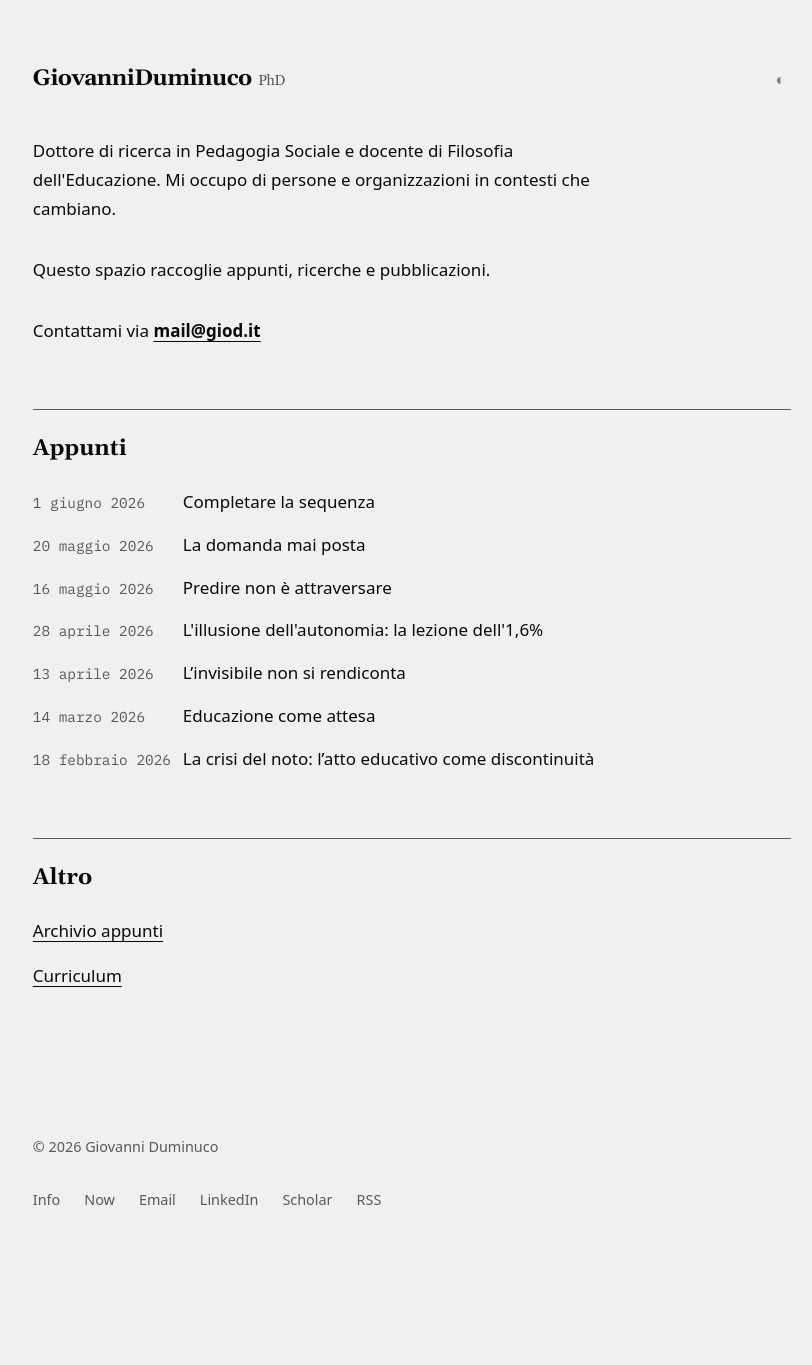
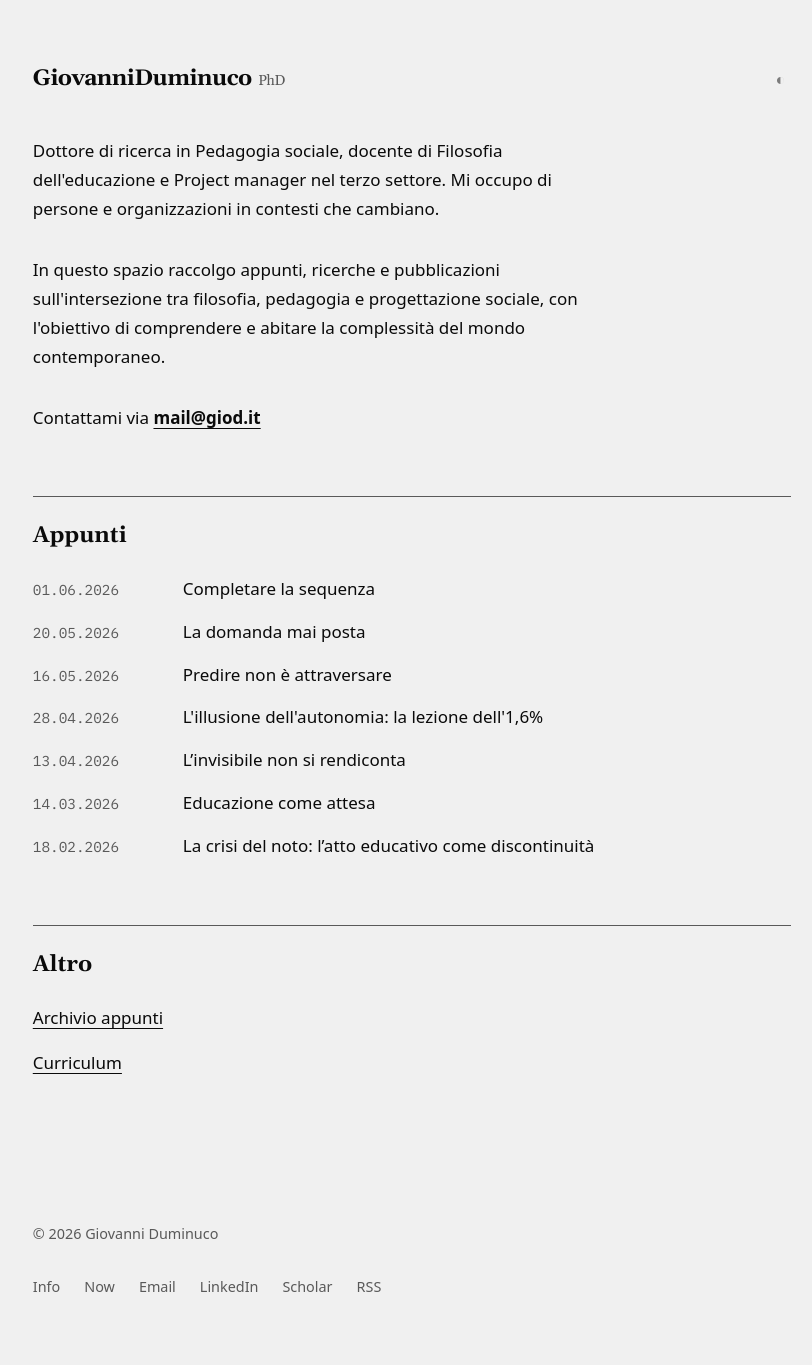
Before and after one commit to dumgio/dumgio.github.io, a Jekyll site: the page built from index.html, in a window 1280 px wide. Shown: the whole page, without its empty margins (228-1040 px from the left). Built offline with Jekyll 4.4.1, drawn with Linux system fonts in a browser that asks for light colours; comment, search, counter and statistics services are not loaded; before the commit the page ends 1278 px from its top, so only the background shows below that.

Commit message:
Aggiorna bio e formato date in homepage
Co-Authored-By: Claude Sonnet 4.6 <noreply@anthropic.com>

```diff
--- a/index.html
+++ b/index.html
@@ -2,8 +2,8 @@
 layout: default
 ---
 
-<p class="intro-text">Dottore di ricerca in Pedagogia Sociale e docente di Filosofia dell'Educazione. Mi occupo di persone e organizzazioni in contesti che cambiano.</p>
-<p class="intro-text">Questo spazio raccoglie appunti, ricerche e pubblicazioni.</p>
+<p class="intro-text">Dottore di ricerca in Pedagogia sociale, docente di Filosofia dell'educazione e Project manager nel terzo settore. Mi occupo di persone e organizzazioni in contesti che cambiano.</p>
+<p class="intro-text">In questo spazio raccolgo appunti, ricerche e pubblicazioni sull'intersezione tra filosofia, pedagogia e progettazione sociale, con l'obiettivo di comprendere e abitare la complessità del mondo contemporaneo.</p>
 <p>Contattami via <strong><a href="mailto:mail@giod.it">mail@giod.it</a></strong></p>
 
 <h2>Appunti</h2>
@@ -11,16 +11,7 @@ layout: default
 <div class="post-list">
   {% for post in site.posts %}
   <div class="post-item">
-    <span class="post-date">
-      {{ post.date | date: "%-d" }}
-      {% assign m = post.date | date: "%-m" | minus: 1 %}
-      {% case m %}
-        {% when 0 %}gennaio{% when 1 %}febbraio{% when 2 %}marzo{% when 3 %}aprile
-        {% when 4 %}maggio{% when 5 %}giugno{% when 6 %}luglio{% when 7 %}agosto
-        {% when 8 %}settembre{% when 9 %}ottobre{% when 10 %}novembre{% when 11 %}dicembre
-      {% endcase %}
-      {{ post.date | date: "%Y" }}
-    </span>
+    <span class="post-date">{{ post.date | date: "%d.%m.%Y" }}</span>
     <a href="{{ post.url | relative_url }}">{{ post.title }}</a>
   </div>
   {% else %}
```
